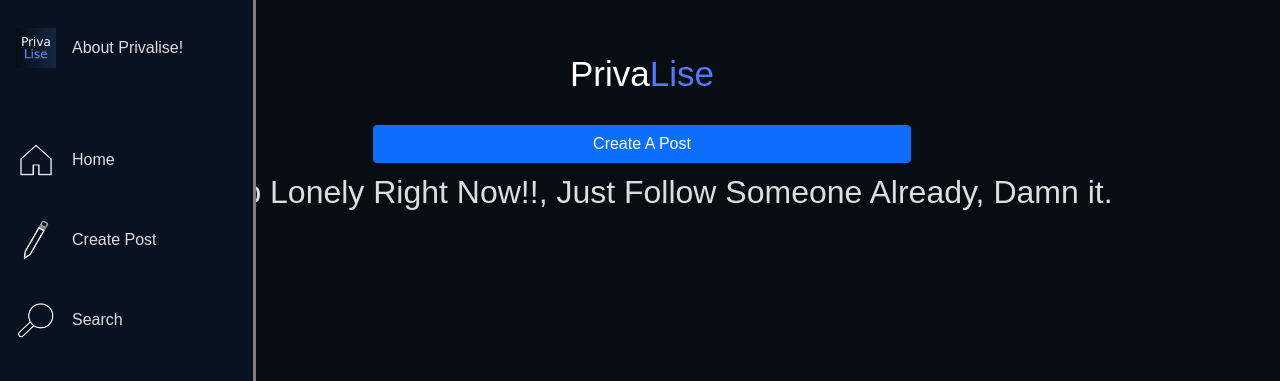
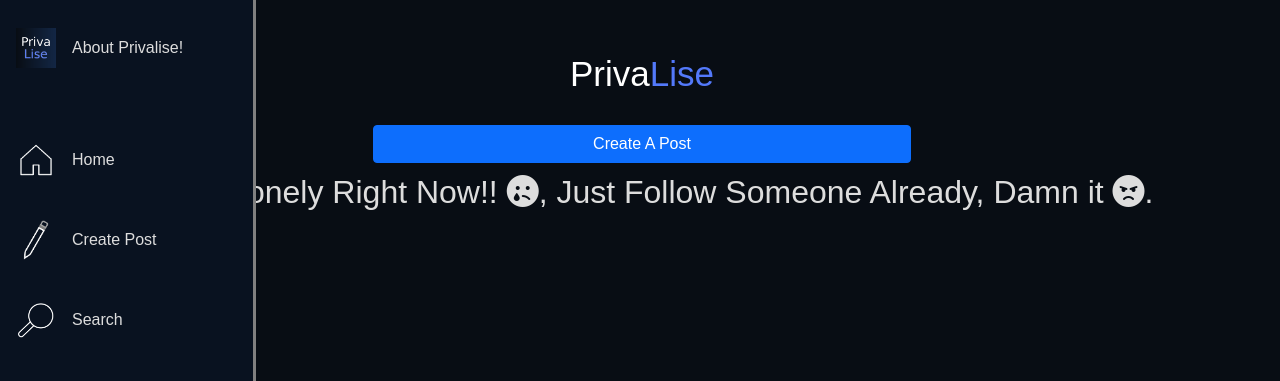
Before and after one commit to mohabgabber/privalise-network, a Django app: page / in a window 1280 px wide. Shown: the top 381 px of the page. Run offline with Django 3.2, Linux system fonts and the light colour scheme; the visitor is signed in with stand-in values (Sample User, id 1); data comes from the database, SQL or seed files in the repository; data that the repository does not hold is empty; some libraries are stand-ins or nearby versions.

Commit message:
added emojis in post-list and notifications

```diff
--- a/posts/templates/posts/notifications.html
+++ b/posts/templates/posts/notifications.html
@@ -76,7 +76,7 @@
 		{% endfor %}
 		<center>
 		{% if notificationscount == 0 %}
-		<h2>Uhmm, Try To Be More Interesting!</h2>
+		<h2>Uhmm, Try To Be More Interesting! <i class="fas fa-laugh-wink"></i></h2>
 		{% else %}
 			{% if notifications.has_previous %}
 			    <a href="?page={{notifications.previous_page_number}}" class="btn btn-outline-info"><</a>
--- a/posts/templates/posts/post_list.html
+++ b/posts/templates/posts/post_list.html
@@ -55,7 +55,7 @@
 		</div>
 		<center>
 		{% if postscount == 0 %}
-		<h2>I'm So Lonely Right Now!!, Just Follow Someone Already, Damn it.</h2>
+		<h2>I'm So Lonely Right Now!! <i class="fas fa-sad-tear"></i>, Just Follow Someone Already, Damn it <i class="fas fa-angry"></i>.</h2>
 		{% else %}
 			{% if posts.has_previous %}
 			    <a href="?page={{posts.previous_page_number}}" class="btn btn-outline-info"><</a>
```
